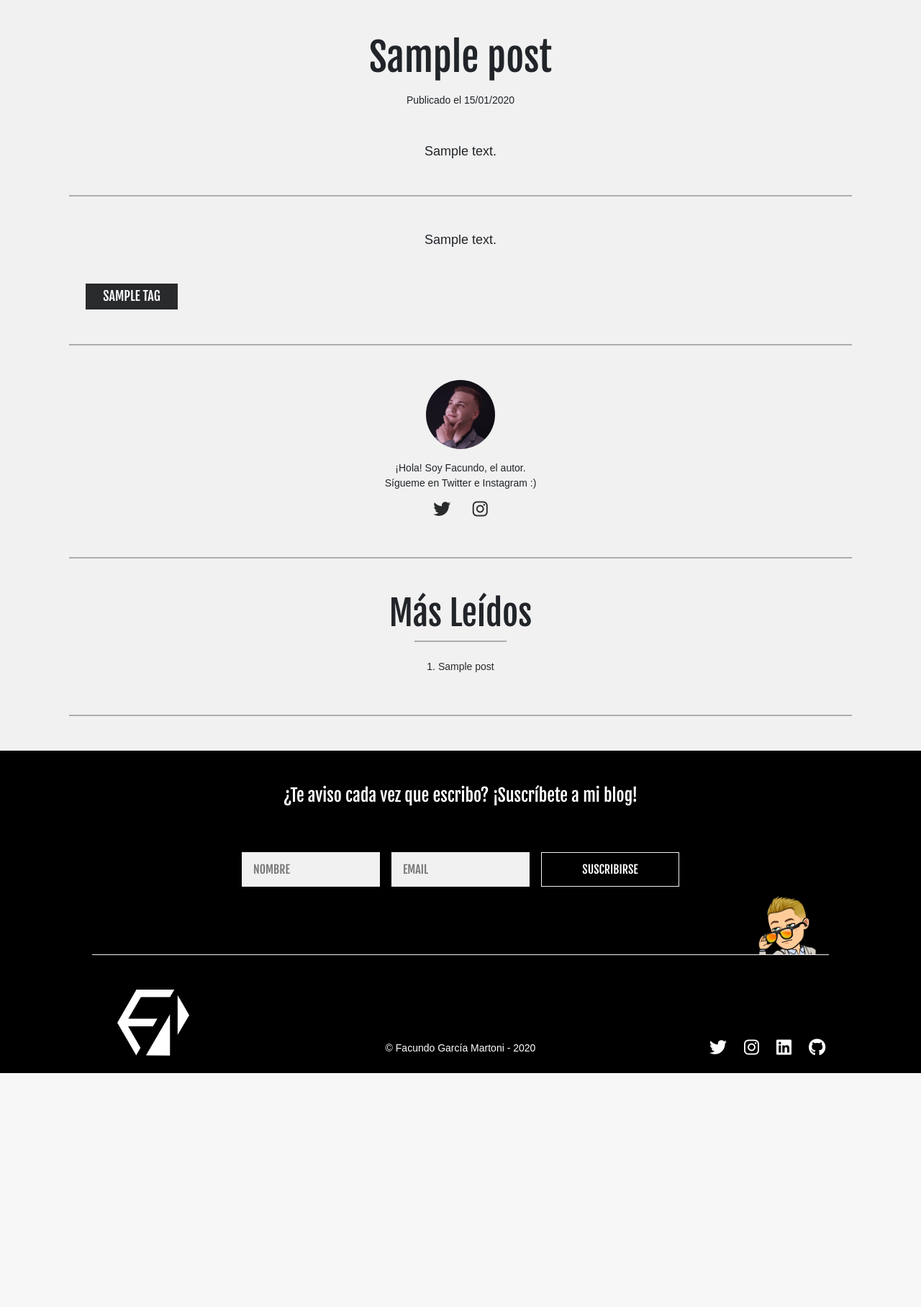
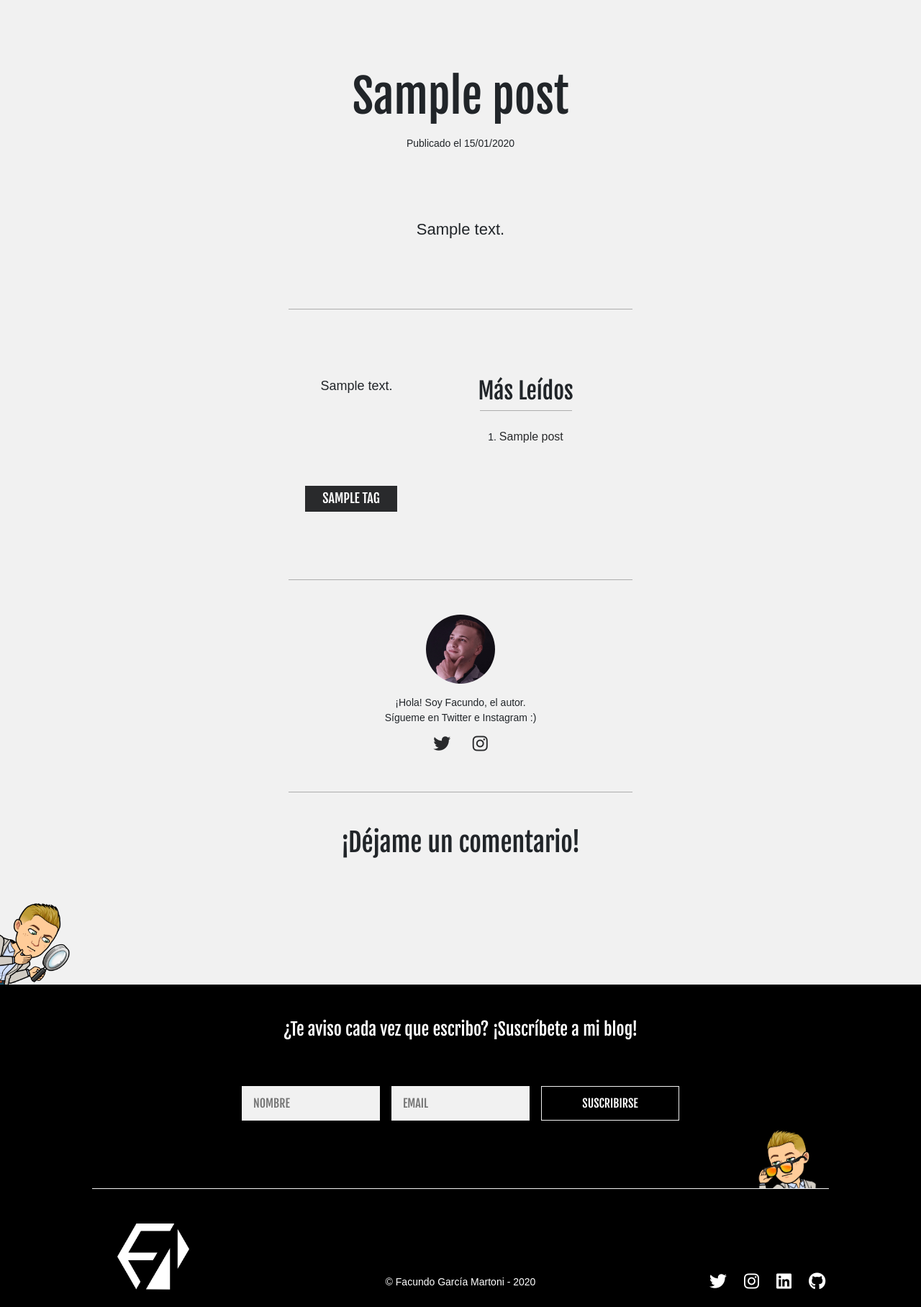
Before and after one commit to facmartoni/facundonicolas, a Django app: a page that uses app/templates/views/base.html in a window 1280 px wide. Shown: the part 80-1896 px from the top of the page at 72% size. Before the commit the page ends 1571 px from the top, so only its background shows below. Run offline with Django 3.2, Linux system fonts and the light colour scheme; tables that the repository leaves empty hold one stand-in row (values such as "Sample post"); some libraries are stand-ins or nearby versions; some web fonts are replaced.

Commit message:
Sección de Post Detail terminada! Listos para el primer deploy mi general

```diff
--- a/app/static/css/article_preview.css
+++ b/app/static/css/article_preview.css
@@ -13,6 +13,7 @@
   border: none !important;
   width: 300px !important;
   transition: 0.3s;
+  transform: translateZ(10px);
 }
 
 .article_preview__img {
@@ -38,8 +39,8 @@
 }
 
 @media screen and (min-width: 992px) {
-  .article_preview__card:hover {
-    transform: perspective(700px) rotateX(20deg);
+  .article_preview__link:hover .article_preview__card {
+    transform: perspective(1000px) rotateY(10deg) rotateX(10deg);
     -webkit-box-shadow: 0px 55px 34px -10px rgba(0, 0, 0, 0.38);
     -moz-box-shadow: 0px 55px 34px -10px rgba(0, 0, 0, 0.38);
     box-shadow: 0px 55px 34px -10px rgba(0, 0, 0, 0.38);
--- a/app/static/css/author_sign.css
+++ b/app/static/css/author_sign.css
@@ -7,3 +7,9 @@
   width: 100%;
   border-radius: 50%;
 }
+
+@media screen and (min-width: 768px) {
+  .author-sign-text {
+    font-size: 14px;
+  }
+}
--- a/app/static/css/header.css
+++ b/app/static/css/header.css
@@ -11,7 +11,7 @@ header {
   /* transition: 0.3s; */
 }
 
-.header__logo:hover {
+.header__logo-link:hover .header__logo {
   transform: scale(0.9);
 }
 
--- a/app/static/css/main.css
+++ b/app/static/css/main.css
@@ -165,13 +165,9 @@ p {
     font-size: 40px;
   }
 
-  h2 {
+  /* h2 {
     font-size: 50px;
-  }
-
-  h3 {
-    font-size: 44px;
-  }
+  } */
 
   h5 {
     font-size: 20px;
@@ -179,13 +175,9 @@ p {
 }
 
 @media screen and (min-width: 1280px) {
-  h2 {
+  /* h2 {
     font-size: 54px;
-  }
-
-  h3 {
-    font-size: 48px;
-  }
+  } */
 }
 
 /* Link color */
@@ -240,6 +232,38 @@ p {
   }
 }
 
+@media screen and (min-width: 1440px) {
+  .article_preview__margin {
+    margin-left: -32px !important;
+    margin-right: -32px !important;
+  }
+}
+
+@media screen and (min-width: 1920px) {
+  .article_preview__margin {
+    margin-left: -96px !important;
+    margin-right: -96px !important;
+  }
+}
+
+/* Bootstrap additions */
+
+@media screen and (min-width: 768px) {
+  .mb-md-6 {
+    margin-bottom: 64px !important;
+  }
+}
+
+@media screen and (min-width: 992px) {
+  .mt-lg-6 {
+    margin-top: 96px !important;
+  }
+
+  .mb-lg-6 {
+    margin-bottom: 94px !important;
+  }
+}
+
 /* Iphone input bug 👇🏼 */
 
 input {
--- a/app/static/css/post_detail.css
+++ b/app/static/css/post_detail.css
@@ -1,11 +1,12 @@
 .separator,
 .mini_separator {
-  height: 2px;
+  height: 1px;
   background: #adadad;
 }
 
 .separator {
   width: 85vw;
+  max-width: 478px;
 }
 
 .mini_separator {
@@ -21,5 +22,43 @@
 }
 
 .most_viewed_post:hover {
-  color: var(--dark-text-color);
+  color: var(--light-action-color);
 }
+
+.bitmoji-looking {
+  width: 128px;
+  height: auto;
+}
+
+@media screen and (min-width: 768px) {
+  .post_title {
+    font-size: 42px;
+  }
+
+  .post_summary {
+    font-size: 20px;
+  }
+
+  .most_viewed_post {
+    font-size: 16px;
+  }
+}
+
+@media screen and (min-width: 992px) {
+}
+
+@media screen and (min-width: 1024px) {
+  .post_title {
+    font-size: 56px;
+  }
+
+  .post_summary {
+    font-size: 22px;
+  }
+}
+
+@media screen and (min-width: 1280px) {
+  .post_title {
+    font-size: 64px;
+  }
+}
--- a/app/templates/components/article_preview.html
+++ b/app/templates/components/article_preview.html
@@ -1,4 +1,4 @@
-    <div class="col-12 col-md-6 col-lg-4 mb-5 mx-lg-5 d-flex flex-column align-items-center article_preview__container">
+    <div class="col-12 col-md-6 col-lg-4 mb-5 mx-lg-5 mx-xl-0 d-flex flex-column align-items-center article_preview__container article_preview__margin ">
         <a href="{% url 'posts:post_detail' post_slug %}" class="article_preview__link w-auto">
             <div class="card article_preview__card {{card_bg}}">
                 <img src="{{cover_src}}" class="card-img-top article_preview__img" alt="{{post_title}}">
--- a/app/templates/components/author_sign.html
+++ b/app/templates/components/author_sign.html
@@ -2,9 +2,9 @@
 
 <div class="author_sign text-center d-flex flex-column align-items-center">
     <figure class="profile_picture_container">
-        <img class="profile_picture" src="{% static 'img/profile_picture_2.jpg' %}" alt="Profile picture">
+        <img class="profile_picture" src="{% static 'img/profile_picture_3.jpg' %}" alt="Profile picture">
     </figure>
-    <small class="mb-2">
+    <small class="mb-2 author-sign-text">
         ¡Hola! Soy Facundo, el autor.<br>
         Sígueme en Twitter e Instagram :)
     </small>
--- a/app/templates/components/header.html
+++ b/app/templates/components/header.html
@@ -3,7 +3,7 @@
 
 <header class="black-bg-color d-flex align-items-center">
     <div class="container-fluid d-flex align-items-center justify-content-between">
-        <a href="{% url 'posts:home' %}">
+        <a class="header__logo-link" href="{% url 'posts:home' %}">
             <img class="header__logo" src="{% static 'img/logo.png' %}" alt="Logo">
         </a>
         <div class="menu_button" id="menu_button">
--- a/app/templates/views/base.html
+++ b/app/templates/views/base.html
@@ -41,6 +41,11 @@
     <link href="https://fonts.googleapis.com/css?family=Cantarell:400,400i,700,700i|Fjalla+One&display=swap" rel="stylesheet">
 </head>
 <body class="white-bg-color">
+
+    {# Facebook JavaScript SDK #}
+    <div id="fb-root"></div>
+    <script async defer crossorigin="anonymous" src="https://connect.facebook.net/es_ES/sdk.js#xfbml=1&version=v6.0"></script>
+
     {% include 'components/header.html' %}
 
     {% block container %}
--- a/app/templates/views/post_detail.html
+++ b/app/templates/views/post_detail.html
@@ -21,31 +21,48 @@
     <div class="container d-flex flex-column align-items-center">
 
         <article class="d-flex flex-column align-items-center">
-            <div class="row text-center mt-5 mb-3 px-2">
-                <h2>{{ post.title }}</h2>
+            <div class="row text-center mt-5 mt-lg-6 mb-3 px-2">
+                <h2 class="post_title">{{ post.title }}</h2>
             </div>
 
-            <div class="row text-center mb-5">
+            <div class="row text-center mb-5 mb-md-6 mb-lg-6">
                 <small>Publicado el {{ post.pub_date|date:'d/m/Y' }}</small>
             </div>
 
-            <div class="row text-center mb-5 px-4">
-                <p>{{ post.summary }}</p>
+            <div class="row text-center mb-5 mb-md-6 mb-lg-6 px-4">
+                <p class="post_summary">{{ post.summary }}</p>
             </div>
 
-            <div class="row mb-5">
+            <div class="row mb-5 mb-md-6 mb-lg-6">
                 <div class="separator"></div>
             </div>
 
-            <div class="row px-4 mb-5">
+            <div class="row px-4 mb-5 mb-md-6 mb-lg-6 d-lg-none">
                 {{ post.body | markdown:"trusted" }}
             </div>
 
-            <div class="row px-2 mb-5 d-flex justify-content-start w-100">
-                {% for tag in post.tags.all %}
-                    {% include 'components/tag.html' with name=tag.name url=tag.get_absolute_url %}
-                {% endfor %}
+            {# When the screen is up to 992px, the article body visualization changes #}
+            <div class="d-none d-lg-flex justify-content-center">
+                <div class="row px-4 mb-5 mb-md-6 d-none d-lg-block">
+                    {{ post.body | markdown:"trusted" }}
+                </div>
+
+                <div class="row mb-5 ml-5 d-none d-lg-flex flex-column align-items-center">
+                    <h3 class="mb-2">Más Leídos</h3>
+                    <div class="mini_separator mb-4"></div>
+                    <div class="most_viewed_posts_container d-flex flex-column align-items-center text-center">
+                        {% for post in most_viewed_posts %}
+                            <small class="mb-2">{{ forloop.counter }}. <a class="most_viewed_post" href={{ post.get_absolute_url }}>{{ post.title }}</a></small>
+                        {% endfor %}
+                    </div>
+                </div>
             </div>
+
+                <div class="row px-2 mb-5 mb-md-6 mb-lg-6 d-flex justify-content-start w-100">
+                    {% for tag in post.tags.all %}
+                        {% include 'components/tag.html' with name=tag.name url=tag.get_absolute_url %}
+                    {% endfor %}
+                </div>
         </article>
 
 
@@ -61,7 +78,7 @@
             <div class="separator"></div>
         </div>
 
-        <div class="row mb-5 d-flex flex-column align-items-center">
+        <div class="row mb-5 d-flex flex-column align-items-center d-lg-none">
             <h3 class="mb-2">Más Leídos</h3>
             <div class="mini_separator mb-4"></div>
             <div class="most_viewed_posts_container d-flex flex-column align-items-center text-center">
@@ -71,15 +88,25 @@
             </div>
         </div>
 
+        <div class="row mb-5 d-lg-none">
+            <div class="separator"></div>
+        </div>
+
         <div class="row mb-5">
-            <div class="separator"></div>
+            <h2>¡Déjame un comentario!</h2>
         </div>
 
     </div>
 
-    {% comment %} {{"<small>Hola! **Esto** es iCarly</small>" | markdown:"trusted"}}
-    <h1>
-        {{test | markdown:"trusted" }}
-    </h1>
-    <p>Hola! Esto es tutu</p> {% endcomment %}
+    <div class="container-fluid">
+        <figure class="bitmoji-looking m-0 ml-n4">
+            <img class="w-100" src="{% static 'img/bitmojis/looking.png' %}" alt="Looking bitmoji">
+        </figure>
+        <div
+            class="fb-comments"
+            data-href="{{ post.get_absolute_url }}"
+        >
+        </div>
+    </div>
+
 {% endblock container %}
```
Also changed, not shown: app/static/img/profile_picture - Copy.png (deleted), app/static/img/profile_picture_3.jpg (added).
